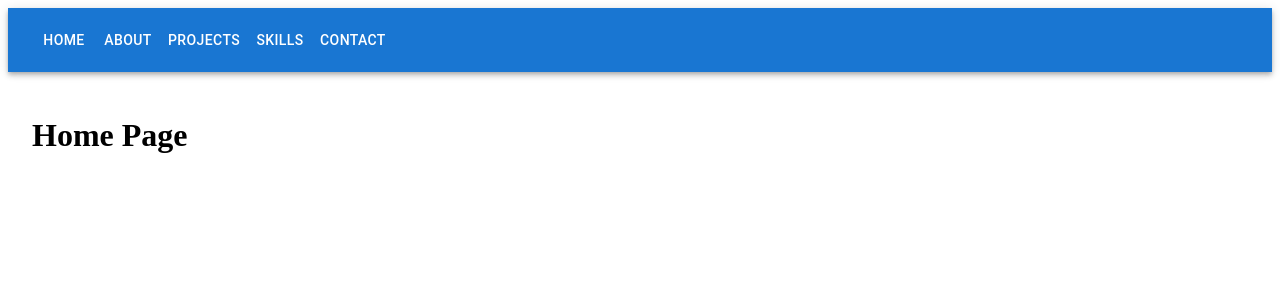
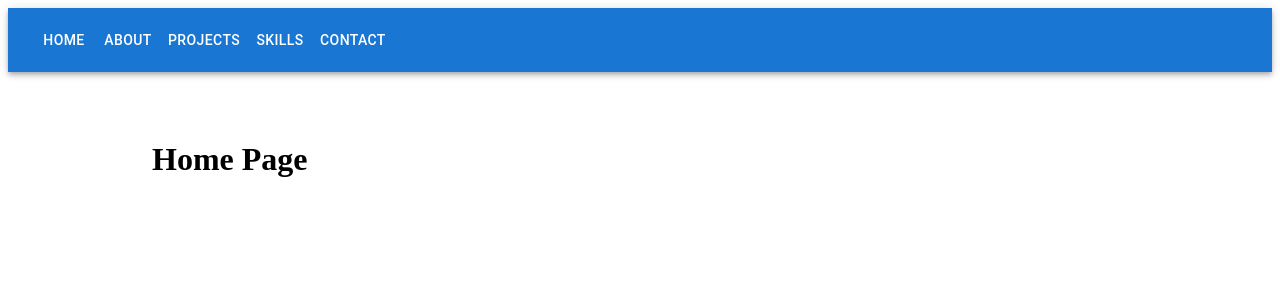
Before and after one commit to danielvonboros/portfolio, a React (Vite) app: page / in a window 1280 px wide. Shown: the top 300 px of the page. Built offline with nearby package versions, Linux system fonts and the light colour scheme.

Commit message:
feat: center content for pages

```diff
--- a/src/App.tsx
+++ b/src/App.tsx
@@ -4,7 +4,7 @@ import About from "./about/About";
 import Projects from "./projects/Projects";
 import Skills from "./skills/Skills";
 import Contact from "./contact/Contact";
-import { AppBar, Box, Button, Toolbar } from "@mui/material";
+import { AppBar, Box, Button, Container, Toolbar } from "@mui/material";
 
 const App = () => {
   const [currentSection, setCurrentSection] = useState("Home");
@@ -41,7 +41,33 @@ const App = () => {
           ))}
         </Toolbar>
       </AppBar>
-      <Box sx={{ flexGrow: 1, overflow: "auto", p: 3 }}>{renderSection()}</Box>
+      <Container
+        maxWidth={false}
+        sx={{
+          height: "100vh",
+          display: "flex",
+          flexDirection: "column",
+          alignItems: "center",
+          justifyContent: "center",
+          p: { xs: 0, sm: 3 },
+        }}
+      >
+        <Box
+          sx={{
+            width: "100%",
+            height: "100%",
+            maxWidth: { sm: 1024 },
+            maxHeight: { sm: 768 },
+            overflow: "hidden",
+            display: "flex",
+            flexDirection: "column",
+          }}
+        >
+          <Box sx={{ flexGrow: 1, overflow: "auto", p: 3 }}>
+            {renderSection()}
+          </Box>
+        </Box>
+      </Container>
     </>
   );
 };
```
